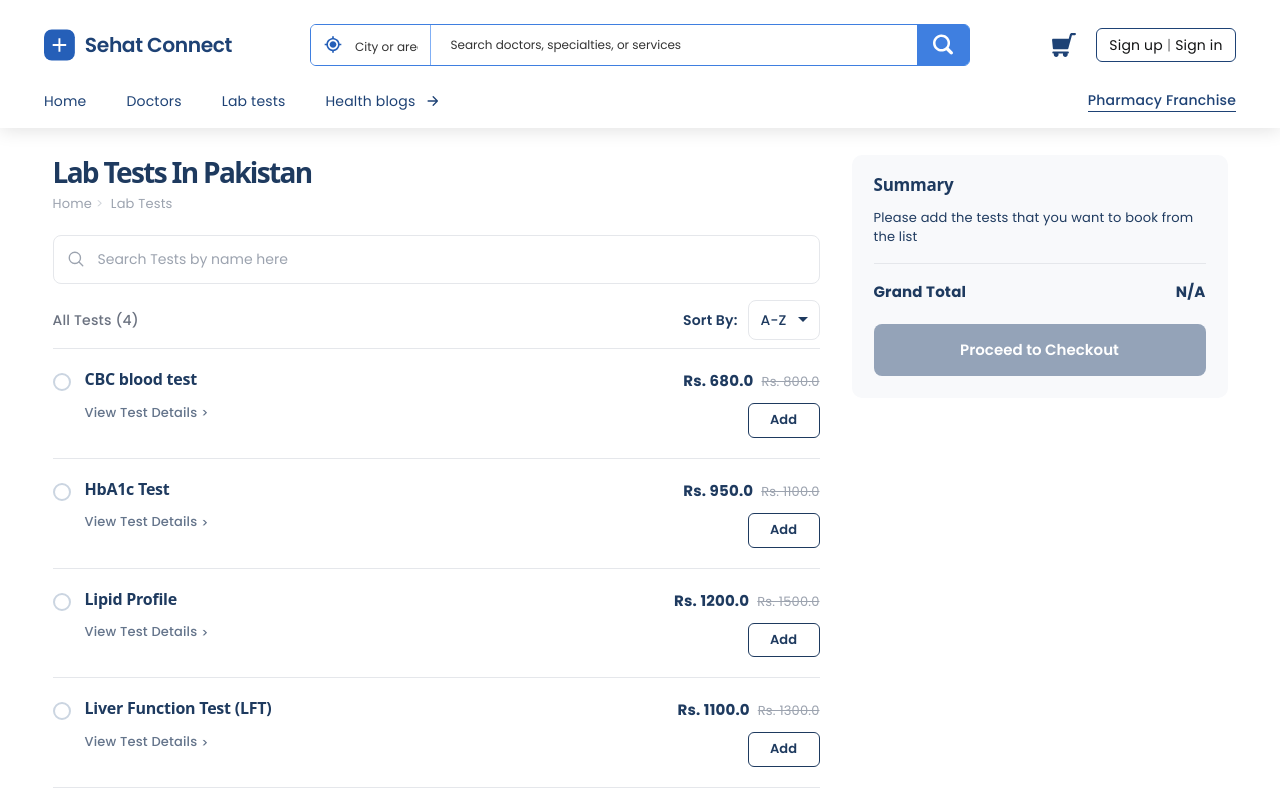
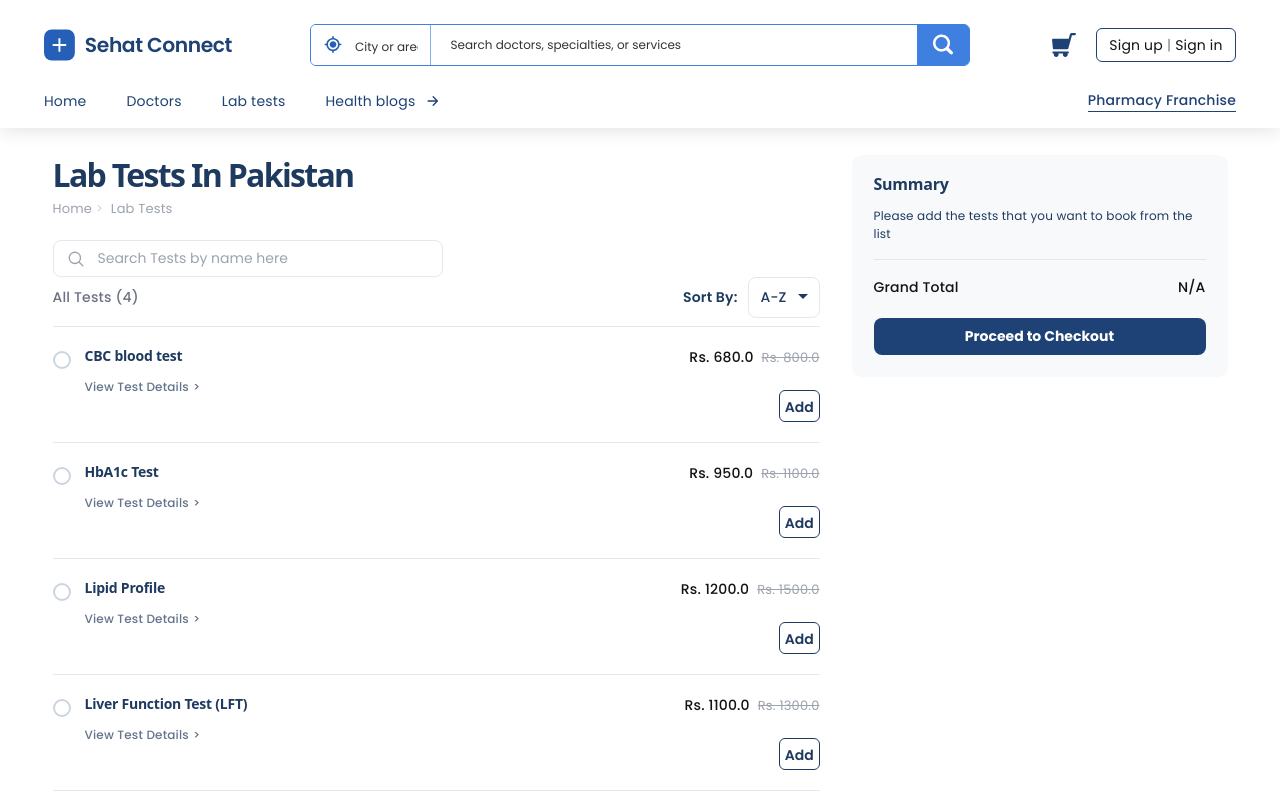
Before and after one commit to Haseebcodejourney/sehat-connect, a React (Vite) app: page /lab-tests in a window 1280 px wide. Shown: the top 800 px of the page. Built offline with nearby package versions, Linux system fonts and the light colour scheme; no server answers; the HTML template or start-up script is replaced by a standard one.

Commit message:
update cbc and all testlab

```diff
--- a/src/modules/lab/pages/LabTestsListingPage.jsx
+++ b/src/modules/lab/pages/LabTestsListingPage.jsx
@@ -61,7 +61,7 @@ export default function LabTestsListingPage() {
 
           <div className="lab-tests-listing__search">
             <span className="lab-tests-listing__search-icon" aria-hidden="true">
-              <svg width="18" height="18" viewBox="0 0 24 24" fill="none" xmlns="http://www.w3.org/2000/svg">
+              <svg width="18" height="18" viewBox="0 0 24 24" fill="none" xmlns="https://d2cyip4t2cqq7y.cloudfront.net/assets/images/search-ico.svg">
                 <path
                   d="M10.5 18a7.5 7.5 0 1 1 0-15 7.5 7.5 0 0 1 0 15Z"
                   stroke="currentColor"
--- a/src/styles/pages/_doctor-detail.scss
+++ b/src/styles/pages/_doctor-detail.scss
@@ -233,10 +233,11 @@ $doctor-border: #e5e7eb;
 
   h2 {
     margin: 0 0 $spacing-lg;
-    font-size: $font-size-xl;
+
     font-weight: $font-weight-bold;
-    font-size: 20px;
+    font-size: 14px;
     font-family: 'Poppins', sans-serif;
+
   }
 
   p {
@@ -244,7 +245,7 @@ $doctor-border: #e5e7eb;
     color: $text-color;
     line-height: 1.7;
     font-size: $font-size-sm;
-    font-size: 14px;
+    font-size: 12px;
     font-family: 'Poppins', sans-serif;
   }
 
@@ -290,13 +291,14 @@ $doctor-border: #e5e7eb;
     dt {
       font-weight: $font-weight-semibold;
       margin-bottom: $spacing-sm;
-      font-size: $font-size-sm;
+      font-size: 12px;
+
     }
 
     dd {
       margin: 0;
       color: $text-light;
-      font-size: $font-size-sm;
+      font-size: 12px;
       line-height: 1.6;
     }
   }
@@ -370,7 +372,7 @@ $doctor-border: #e5e7eb;
   background: $bg-light;
   border: 1px solid $doctor-border;
   border-radius: $border-radius-md;
-  font-size: $font-size-sm;
+  font-size: 14px;
   color: $text-color;
 }
 
--- a/src/styles/pages/_lab-tests.scss
+++ b/src/styles/pages/_lab-tests.scss
@@ -67,7 +67,7 @@ $lab-cta-bg: #2d2d2d;
 
   &__title {
     margin: 0 0 4px;
-    font-size: clamp(22px, 3vw, 28px);
+    font-size: 32px;
     font-weight: $font-weight-bold;
     color: $lab-navy;
     line-height: 1.25;
@@ -96,8 +96,9 @@ $lab-cta-bg: #2d2d2d;
   }
 
   &__search {
+    max-width: 390px;
+    width: 100%;
     position: relative;
-    margin-bottom: 16px;
   }
 
   &__search-icon {
@@ -116,6 +117,7 @@ $lab-cta-bg: #2d2d2d;
     border: 1px solid $lab-border;
     border-radius: 8px;
     font-size: 14px;
+    height: 37px;
     color: #1f2937;
     background: #fff;
 
@@ -241,7 +243,7 @@ $lab-cta-bg: #2d2d2d;
 
   &__name {
     margin: 0 0 6px;
-    font-size: 16px;
+    font-size: 14px;
     font-weight: $font-weight-bold;
     line-height: 1.35;
 
@@ -259,13 +261,14 @@ $lab-cta-bg: #2d2d2d;
     display: inline-flex;
     align-items: center;
     gap: 4px;
-    font-size: 13px;
+    font-size: 12px;
     font-weight: $font-weight-medium;
     color: #64748b;
-    text-decoration: none;
+
 
     &:hover {
-      color: $lab-accent;
+
+      text-decoration: none;
     }
   }
 
@@ -291,9 +294,11 @@ $lab-cta-bg: #2d2d2d;
   }
 
   &__price-current {
-    font-size: 15px;
-    font-weight: $font-weight-bold;
-    color: $lab-navy;
+         font-weight: 500;
+        font-size: 14px;
+        line-height: 21px;
+        color: #121314;
+        padding-bottom: 12px;
   }
 
   &__price-old {
@@ -303,19 +308,22 @@ $lab-cta-bg: #2d2d2d;
   }
 
   &__add {
-    min-width: 72px;
-    padding: 6px 16px;
-    font-size: 13px;
+    max-width: 40.72px;
+    max-height: 32px;
+    padding: 5px 5px;
+    font-size: 14px;
     font-weight: $font-weight-semibold;
     color: $lab-navy;
     background: #fff;
     border: 1px solid $lab-navy;
     border-radius: 6px;
     cursor: pointer;
+    text-align: center;
     transition: background 0.15s ease, color 0.15s ease;
 
     &:hover {
-      background: #f1f5f9;
+      background: #1e4275;
+      color: #fff;
     }
 
     &--added {
@@ -351,14 +359,14 @@ $lab-cta-bg: #2d2d2d;
 
   &__title {
     margin: 0 0 12px;
-    font-size: 17px;
+    font-size: 16px;
     font-weight: $font-weight-bold;
     color: $lab-navy;
   }
 
   &__hint {
     margin: 0 0 16px;
-    font-size: 13px;
+    font-size: 12px;
     line-height: 1.5;
     color: $lab-navy;
   }
@@ -380,20 +388,21 @@ $lab-cta-bg: #2d2d2d;
 
   &__total-label,
   &__total-value {
-    font-size: 15px;
-    font-weight: $font-weight-bold;
-    color: $lab-navy;
+    font-size: 14px;
+    font-weight: 500;
+    color: #121314;
   }
 
   &__checkout {
     width: 100%;
-    padding: 14px 16px;
-    font-size: 15px;
-    font-weight: $font-weight-semibold;
+    padding: 8px;
+    font-size: 14px;
+    font-weight: bold;
     color: #fff;
-    background: #94a3b8;
+    background: #1e4275;
     border: none;
     border-radius: 8px;
+    line-height: 21px;
     cursor: not-allowed;
 
     &:not(:disabled) {
@@ -420,7 +429,7 @@ $lab-cta-bg: #2d2d2d;
   &__name a {
     color: $text-color;
     text-decoration: none;
-    font-size: $font-size-lg;
+    font-size: 14px;
     font-weight: $font-weight-semibold;
 
     &:hover {
@@ -474,8 +483,9 @@ $lab-cta-bg: #2d2d2d;
   }
 
   &__title {
-    margin: 0 0 48px;
+   margin: 0 0 8px;
     font-size: 32px;
+    max-width: 647px;
     font-weight: $font-weight-bold;
     line-height: 1.2;
     text-transform: capitalize;
@@ -646,7 +656,7 @@ $lab-cta-bg: #2d2d2d;
     font-size: 16px;
     line-height: 1.22;
     color: #1e4275;
-    font-weight: 700;
+
     letter-spacing: -0.2px;
     padding: 0px 0px 17px;
   }
@@ -676,7 +686,7 @@ $lab-cta-bg: #2d2d2d;
   }
 
   &__price-current {
-    font-weight: 700;
+
     font-size: 14px;
     color: #111317;
     line-height: 1;
@@ -724,7 +734,7 @@ $lab-cta-bg: #2d2d2d;
   &__btn--add {
     max-width: 94px;
     width: 100%;
-      padding: 6px 12px;
+    padding: 6px 12px;
   }
 
   &__btn--back {
@@ -739,7 +749,7 @@ $lab-cta-bg: #2d2d2d;
     background: #244a80;
     color: #fff;
     border-color: #244a80;
-        padding: 8px 32px;
+    padding: 8px 32px;
 
     &:hover {
       background: #1e3f6d;
@@ -810,9 +820,13 @@ $lab-cta-bg: #2d2d2d;
   }
 
   &__price-current {
-    font-size: $font-size-xl;
-    font-weight: $font-weight-bold;
-    color: $lab-navy;
+
+        font-size: 14px;
+        line-height: 21px;
+        color: #121314;
+        padding-bottom: 12px;
+        font-weight: 700px
+    ;
   }
 
   &__price-old {
```
